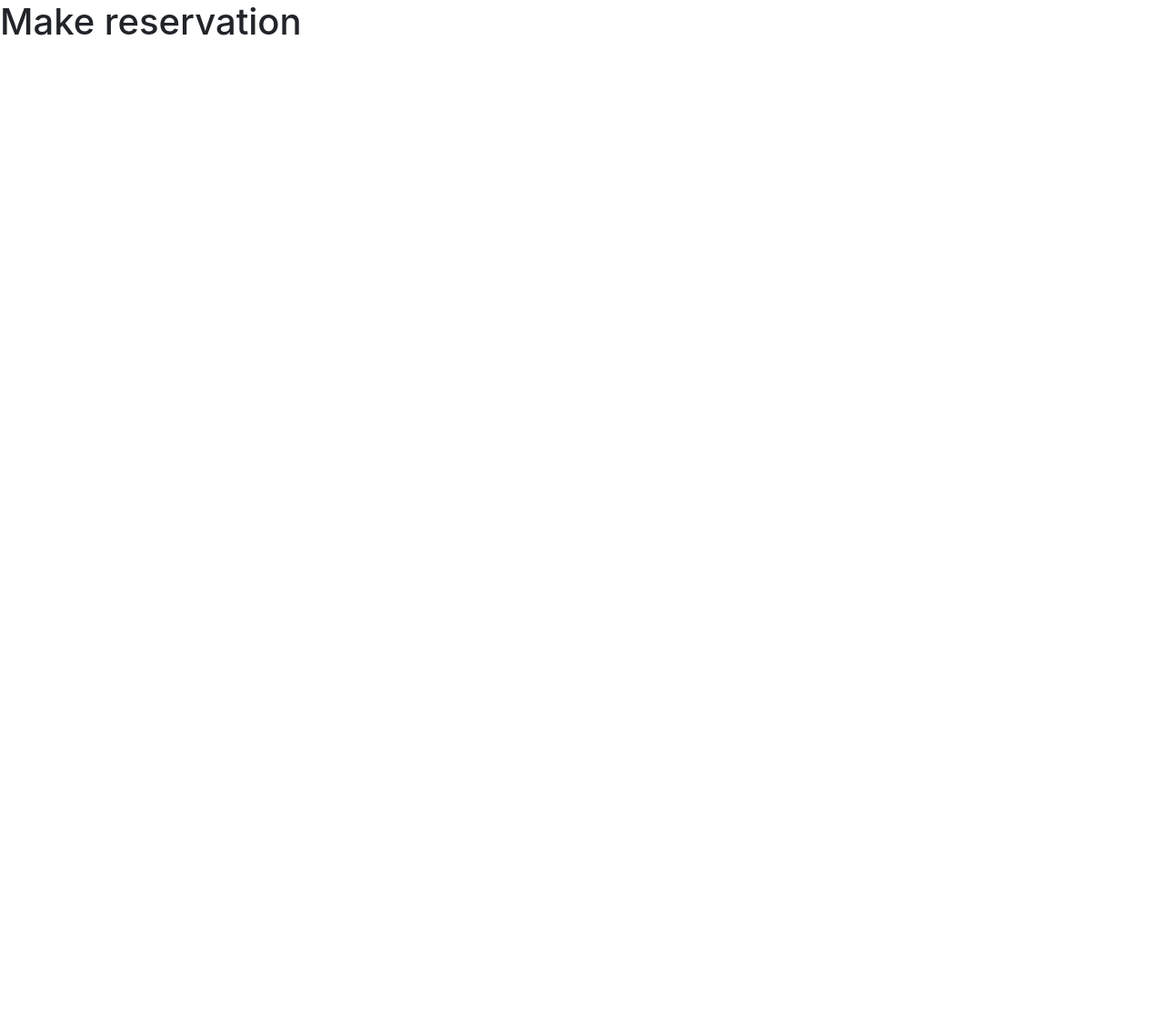
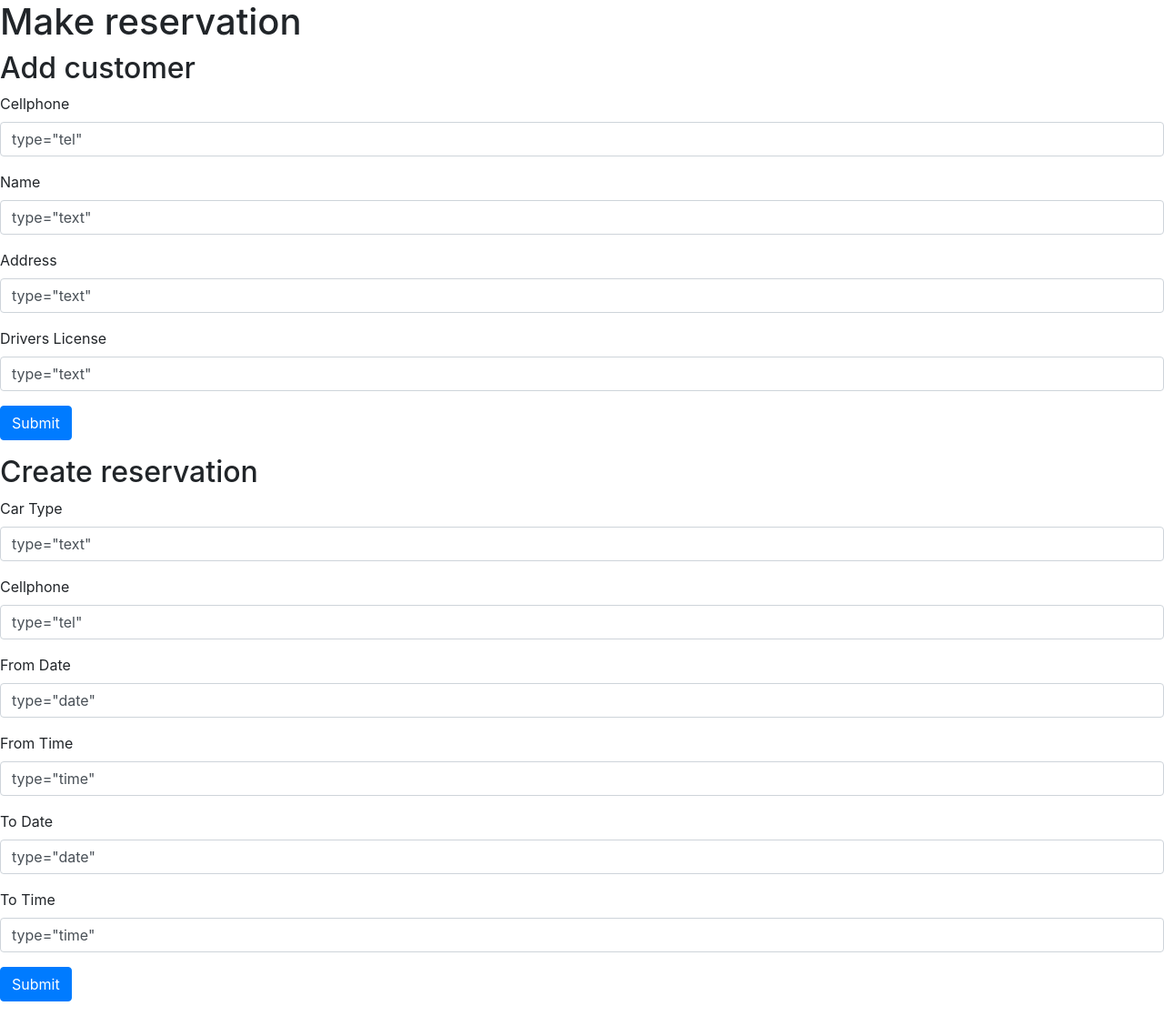
Before and after one commit to ekeane/superRent, a Django app: page /makeReservation in a window 1280 px wide. Before the commit the page is almost empty. Shown: the whole page at 91% size. Before the commit the page ends 39 px from the top, so only its background shows below. Run offline with Django 3.2, Linux system fonts and the light colour scheme; parts of the project's set-up code (start-up, migrations or seed data) failed here and were passed over; some libraries are stand-ins or nearby versions.

Commit message:
added forms HTML and linked buttons

```diff
--- a/SuperRent/SuperRentApp/templates/makeReservation.html
+++ b/SuperRent/SuperRentApp/templates/makeReservation.html
@@ -11,6 +11,58 @@
   <body>
     <h1>Make reservation</h1>
 
+    <h2>Add customer</h2>
+    <form action="" method="POST">
+        {% csrf_token %}
+        <div class="form-group" >
+          <label for="cellphone">Cellphone</label>
+          <input value={{ cellphone }} type="tel" class="form-control" name="cellphone" id="cellphone" aria-describedby="carType" placeholder="Enter cell phone number">
+        </div>
+        <div class="form-group">
+          <label for="name">Name</label>
+          <input value={{ name }} type="text" class="form-control" name="name" id="name" placeholder="Enter name">
+        </div>
+        <div class="form-group">
+          <label for="address">Address</label>
+          <input value={{ address }} type="text" class="form-control" name="address" id="address" placeholder="Enter address">
+        </div>
+        <div class="form-group">
+            <label for="dlicense">Drivers License</label>
+            <input value={{ timeInterval }} type="text" class="form-control" name="dlicense" id="dlicense" placeholder="Enter drivers license">
+          </div>
+        <button type="submit" value="Submit" class="btn btn-primary">Submit</button>
+      </form>
+
+      <h2>Create reservation</h2>
+      <form action="" method="GET">
+          {% csrf_token %}
+          <div class="form-group" >
+            <label for="carType">Car Type</label>
+            <input value={{ carType }} type="text" class="form-control" name="carType" id="carType" aria-describedby="carType" placeholder="Enter car type">
+          </div>
+          <div class="form-group" >
+              <label for="cellphone">Cellphone</label>
+              <input value={{ cellphone }} type="tel" class="form-control" name="cellphone" id="cellphone" aria-describedby="carType" placeholder="Enter cell phone number">
+            </div>
+          <div class="form-group">
+            <label for="fromdate">From Date</label>
+            <input value={{ fromdate }} type="date" class="form-control" name="fromdate" id="fromdate" placeholder="Enter from date">
+          </div>
+          <div class="form-group">
+            <label for="fromtime">From Time</label>
+            <input value={{ fromtime }} type="time" class="form-control" name="fromtime" id="fromtime" placeholder="Enter from time">
+          </div>
+            <div class="form-group">
+            <label for="todate">To Date</label>
+            <input value={{ todate }} type="date" class="form-control" name="todate" id="todate" placeholder="Enter to date">
+          </div>
+          <div class="form-group">
+            <label for="totime">To Time</label>
+            <input value={{ totime }} type="time" class="form-control" name="totime" id="totime" placeholder="Enter to time">
+          </div>
+          <button type="submit" value="Submit" class="btn btn-primary">Submit</button>
+        </form>
+
 
     <!-- Optional JavaScript -->
     <!-- jQuery first, then Popper.js, then Bootstrap JS -->
--- a/SuperRent/SuperRentApp/views.py
+++ b/SuperRent/SuperRentApp/views.py
@@ -49,4 +49,4 @@ def viewVehicle(request):
         'location': location,
         'timeInterval': timeInterval,
     }
-    return render(request, "viewVehicle.html")
+    return render(request, "viewVehicle.html", context)
```
Also changed, not shown: SuperRent/SuperRentApp/templates/landing.html (+7 -6 lines).
